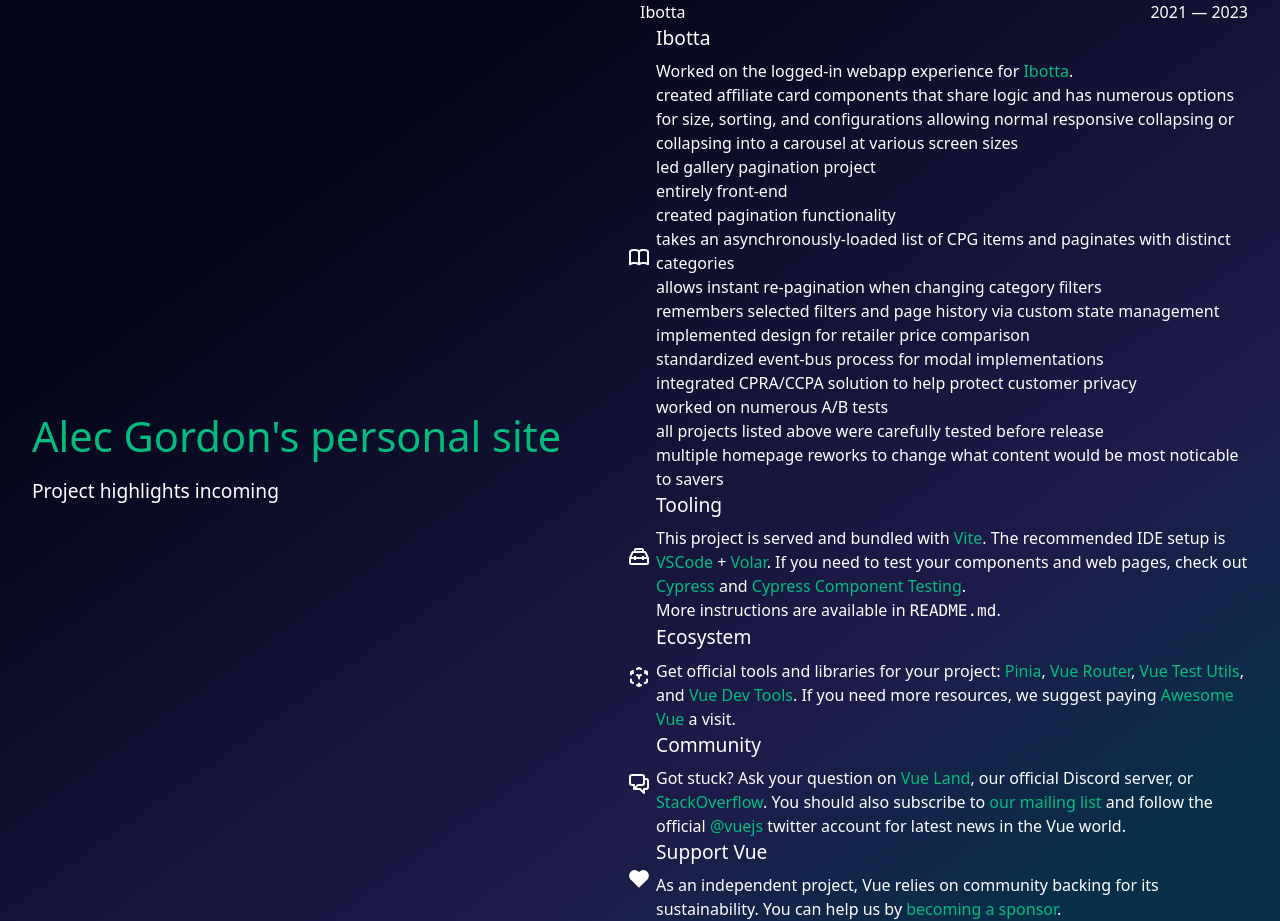
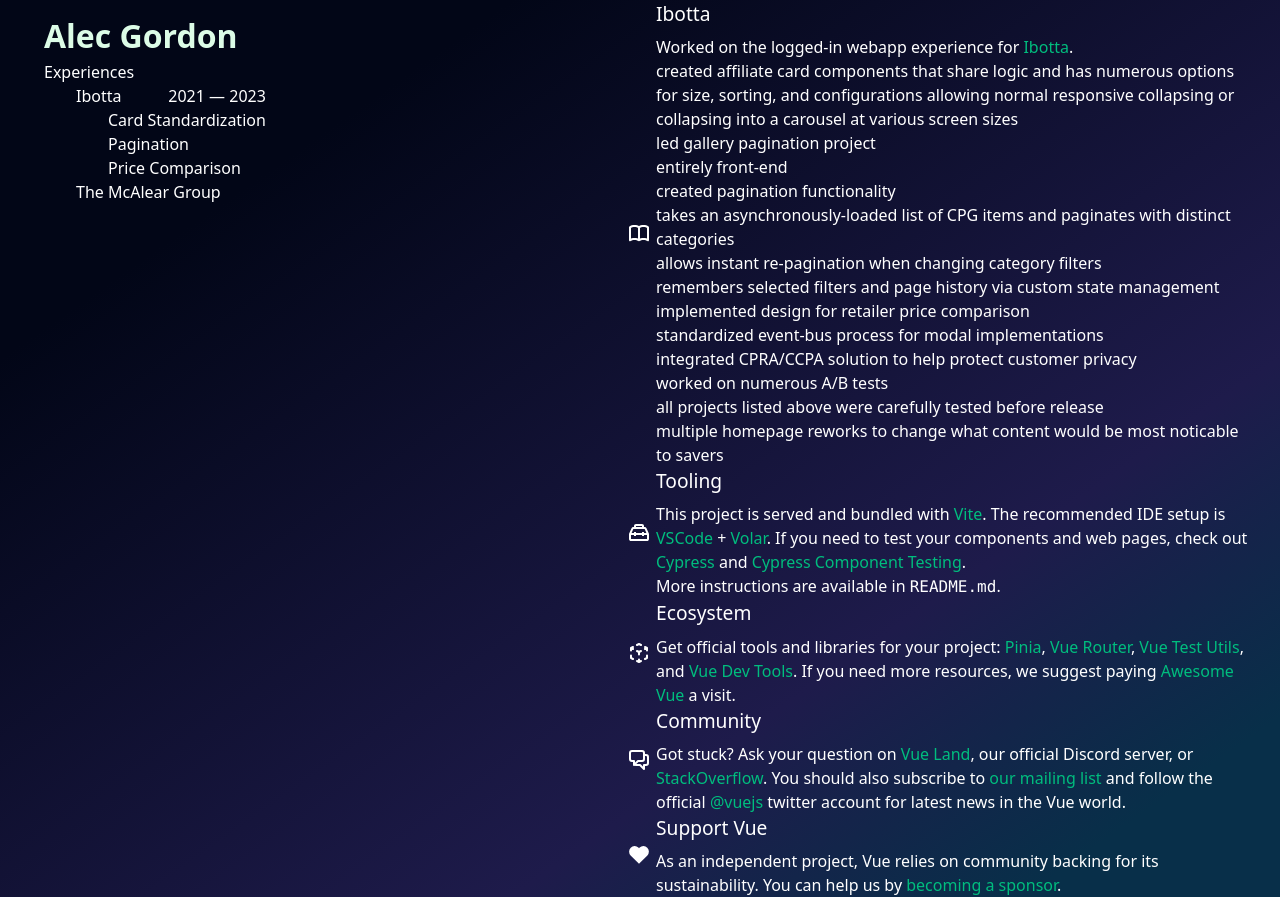
Before and after one commit to insanealec/alecgordon, a Vue app: page / in a window 1280 px wide. After the commit the page ends 897 px from the top, so only its background shows below. Built offline with nearby package versions, Linux system fonts and the light colour scheme.

Commit message:
I think I'm settling on a side-nav to route to what project to show off
- Moving some stuff around
- It doesn't really look that good

```diff
--- a/src/App.vue
+++ b/src/App.vue
@@ -1,24 +1,14 @@
 <script setup lang="ts">
-import WorkExperience from './components/WorkExperience.vue';
-import HelloWorld from './components/HelloWorld.vue'
 import TheWelcome from './components/TheWelcome.vue'
+import SideNav from './components/nav/SideNav.vue'
 </script>
 
 <template>
   <header>
-    <div class="wrapper">
-      <HelloWorld msg="Alec Gordon's personal site">
-        Project highlights incoming
-      </HelloWorld>
-    </div>
+    <SideNav></SideNav>
   </header>
 
   <main>
-    <WorkExperience>
-      <template #name>Ibotta</template>
-      <template #from>2021</template>
-      <template #to>2023</template>
-    </WorkExperience>
     <TheWelcome />
   </main>
 </template>
@@ -36,18 +26,11 @@
 @media (min-width: 1024px) {
   header {
     display: flex;
-    place-items: center;
-    padding-right: calc(var(--section-gap) / 2);
+    padding-right: 4rem;
   }
 
   .logo {
     margin: 0 2rem 0 0;
   }
-
-  header .wrapper {
-    display: flex;
-    place-items: flex-start;
-    flex-wrap: wrap;
-  }
 }
 </style>
--- /dev/null
+++ b/src/components/nav/SideNav.vue
@@ -0,0 +1,35 @@
+<script setup lang="ts">
+import WorkExperience from '../WorkExperience.vue';
+</script>
+
+<template>
+  <div class="p-3">
+    <h1 class="text-green-100">Alec Gordon</h1>
+    <div class="flex flex-col">
+      <p>Experiences</p>
+      <div class="flex flex-col indent">
+        <WorkExperience>
+          <template #name>Ibotta</template>
+          <template #from>2021</template>
+          <template #to>2023</template>
+        </WorkExperience>
+        <div class="flex flex-col indent">
+          <p>Card Standardization</p>
+          <p>Pagination</p>
+          <p>Price Comparison</p>
+        </div>
+        <p>The McAlear Group</p>
+      </div>
+    </div>
+  </div>
+</template>
+
+<style scoped>
+  h1 {
+    font-size: 2rem;
+    font-weight: bold;
+  }
+  .indent {
+    padding-left: 2rem;
+  }
+</style>
```
